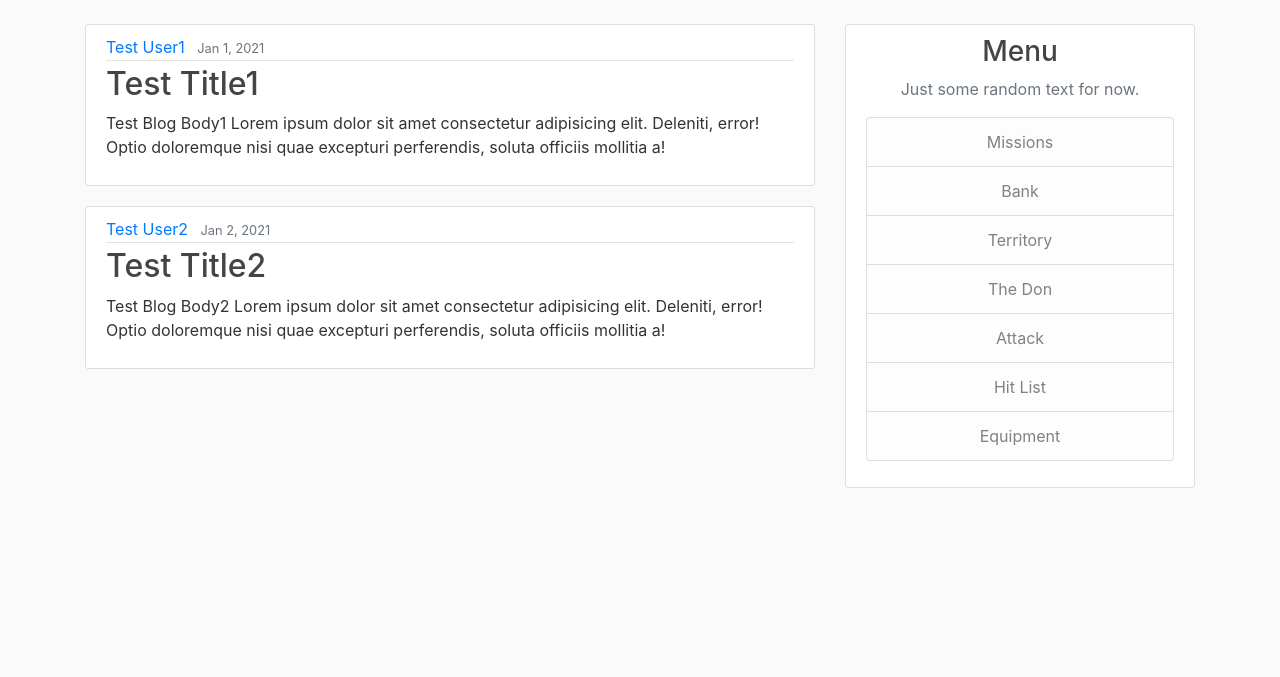
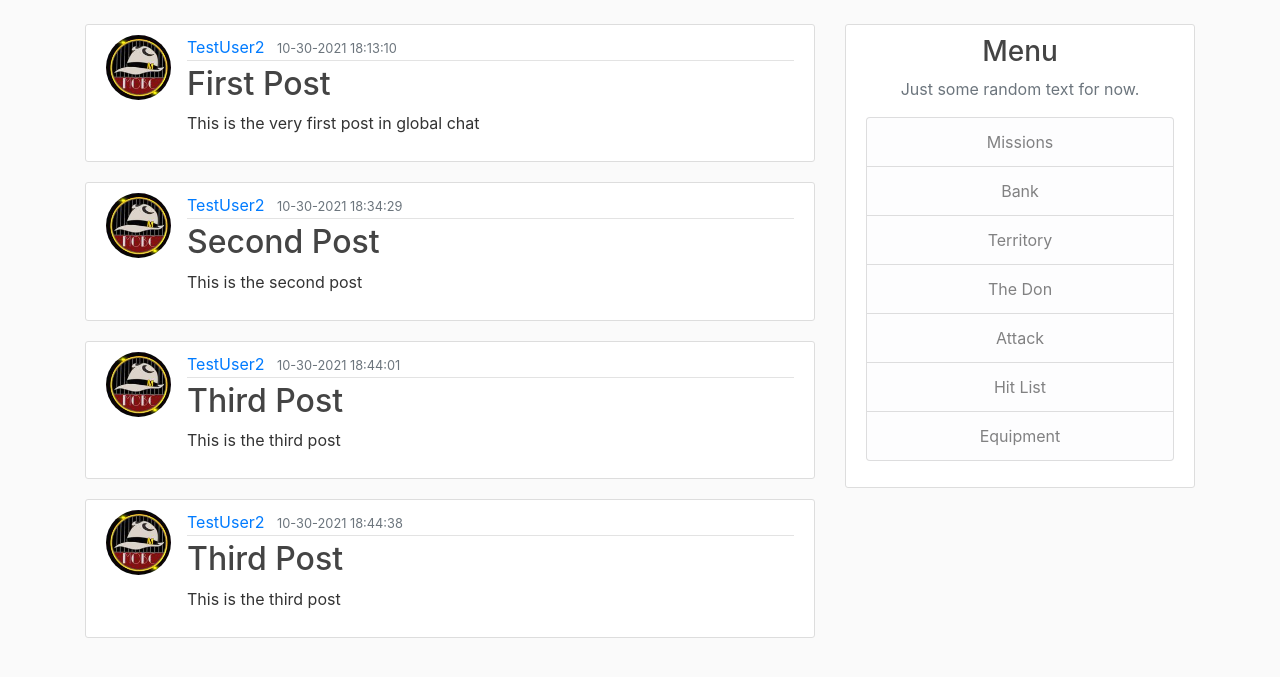
Before and after one commit to Rowdie727/mobster, a Flask app: page / in a window 1280 px wide. Shown: the part 56-733 px from the top of the page. Run offline with Flask 2, Linux system fonts and the light colour scheme; data comes from the database, SQL or seed files in the repository; both versions use the stored data as it was after the commit; some libraries are stand-ins or nearby versions.

Commit message:
Added global chat functionality

```diff
--- a/mobster/routes.py
+++ b/mobster/routes.py
@@ -1,30 +1,17 @@
 import os
 import secrets
 from PIL import Image
-from flask import render_template, url_for, flash, redirect, request
+from flask import render_template, url_for, flash, redirect, request, abort
 from mobster import app, db, bcrypt
-from mobster.forms import RegistrationForm, LoginForm, UpdateAccountForm
+from mobster.forms import RegistrationForm, LoginForm, UpdateAccountForm, PostForm
 from mobster.models import User, Post
 from flask_login import login_user, logout_user, current_user, login_required
 
-test_posts = [
-    {
-        'user': 'Test User1',
-        'title': 'Test Title1',
-        'msg_body': 'Test Blog Body1 Lorem ipsum dolor sit amet consectetur adipisicing elit. Deleniti, error! Optio doloremque nisi quae excepturi perferendis, soluta officiis mollitia a!',
-        'date_posted': 'Jan 1, 2021'
-    },
-    {
-        'user': 'Test User2',
-        'title': 'Test Title2',
-        'msg_body': 'Test Blog Body2 Lorem ipsum dolor sit amet consectetur adipisicing elit. Deleniti, error! Optio doloremque nisi quae excepturi perferendis, soluta officiis mollitia a!',
-        'date_posted': 'Jan 2, 2021'
-    }
-]
 
 @app.route("/")
 def index():
-    return render_template('index.html', test_posts=test_posts, title='Home')
+    posts = Post.query.all()
+    return render_template('index.html', posts=posts, title='Home')
 
 @app.route("/register", methods=['GET', 'POST'])
 def register():
@@ -103,3 +90,50 @@ def account():
         form.email.data = current_user.email
     image_file = url_for('static', filename=f'images/{current_user.image_file}')
     return render_template('account.html', title='Account', image_file=image_file, form=form)
+
+@app.route("/post/new", methods=['GET', 'POST'])
+@login_required
+def new_post():
+    form = PostForm()
+    if form.validate_on_submit():
+        post = Post(title=form.title.data, content=form.content.data, author=current_user)
+        db.session.add(post)
+        db.session.commit()
+        flash('Your post has been created!', 'danger')
+        return redirect(url_for('index'))
+    return render_template('create_post.html', title='New Post', form=form, legend='New Post')
+
+@app.route("/post/<int:post_id>")
+def post(post_id):
+    # Fetch Post(if no post return 404 error)
+    post = Post.query.get_or_404(post_id)
+    return render_template('post.html', title=post.title, post=post)
+
+@app.route("/post/<int:post_id>/update", methods=['GET', 'POST'])
+@login_required
+def update_post(post_id):
+    post = Post.query.get_or_404(post_id)
+    if post.author != current_user:
+        abort(403)
+    form = PostForm()
+    if form.validate_on_submit():
+        post.title = form.title.data
+        post.content = form.content.data
+        db.session.commit()
+        flash('Post updated!', 'danger')
+        return redirect(url_for('post', post_id=post.id))
+    elif request.method == 'GET':
+        form.title.data = post.title
+        form.content.data = post.content
+    return render_template('create_post.html', title='Update Post', form=form, legend='Update Post')
+
+@app.route("/post/<int:post_id>/delete", methods=['POST'])
+@login_required
+def delete_post(post_id):
+    post = Post.query.get_or_404(post_id)
+    if post.author != current_user:
+        abort(403)
+    db.session.delete(post)
+    db.session.commit()
+    flash('Post deleted!', 'danger')
+    return redirect(url_for('index'))
--- a/mobster/templates/index.html
+++ b/mobster/templates/index.html
@@ -2,15 +2,16 @@
 
 {% block body %}
 
-	{% for post in test_posts %}
+	{% for post in posts %}
 		<article class="media content-section">
+			<img class="rounded-circle article-img" src="{{ url_for('static', filename='images/' + post.author.image_file) }}" alt="Article Image">
 			<div class="media-body">
 		  		<div class="article-metadata">
-					<a class="mr-2" href="#">{{ post.user }}</a>
-					<small class="text-muted">{{ post.date_posted }}</small>
+					<a class="mr-2" href="#">{{ post.author.username }}</a>
+					<small class="text-muted">{{ post.date_posted.strftime('%m-%d-%Y %H:%M:%S') }}</small>
 		  		</div>
-		  		<h2><a class="article-title" href="#">{{ post.title }}</a></h2>
-		  		<p class="article-content">{{ post.msg_body }}</p>
+		  		<h2><a class="article-title" href="{{ url_for('post', post_id=post.id) }}">{{ post.title }}</a></h2>
+		  		<p class="article-content">{{ post.content }}</p>
 			</div>
 	  	</article>
 	{% endfor %}
--- a/mobster/templates/layout.html
+++ b/mobster/templates/layout.html
@@ -44,6 +44,7 @@
                         <!-- Navbar Right Side -->
                         <div class="navbar-nav">
                             {% if current_user.is_authenticated %}
+                                <a class="nav-item nav-link" href="{{ url_for('new_post') }}">Create Post</a>
                                 <a class="nav-item nav-link" href="{{ url_for('account') }}">My Account</a>
                                 <a class="nav-item nav-link" href="{{ url_for('logout') }}">Logout</a>
                             {% else %}
```
Also changed, not shown: mobster/forms.py (+7 -1 lines), mobster/templates/create_post.html (added, +47 -0 lines), mobster/templates/post.html (added, +47 -0 lines), mobster/mobster_DB.db.
